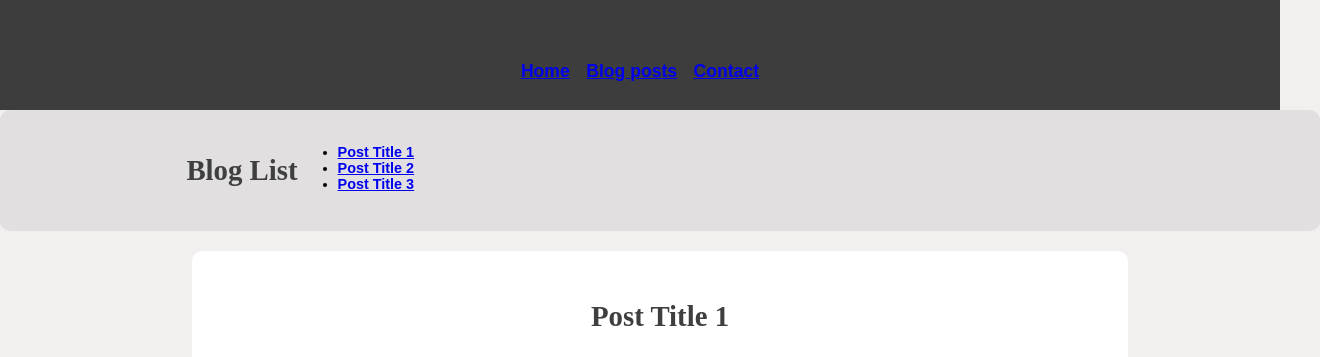
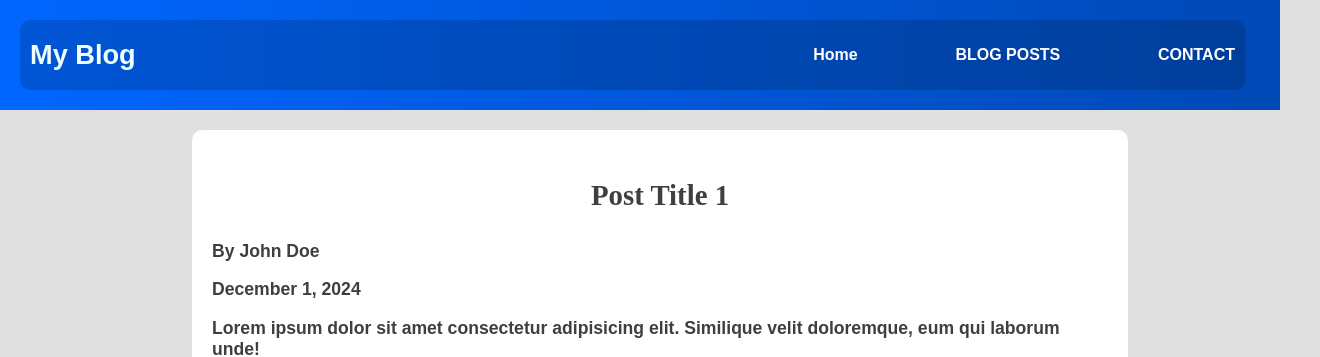
Before and after one commit to OMARELHADAD/Colors-Backgrounds-and-Media-Queries-Task-, a plain HTML site: page index.html in a window 1280 px wide. Shown: the top 357 px of the page, 1320 px wide, since content can reach past the window. Drawn offline with Linux system fonts and the light colour scheme.

Commit message:
created the new nav

```diff
--- a/index.html
+++ b/index.html
@@ -3,24 +3,22 @@
 <head>
     <meta charset="UTF-8">
     <meta name="viewport" content="width=device-width, initial-scale=1.0">
-    <title>FLEXBOX & TYPOGRAPHY TASK</title>
+    <title>colors and media query task</title>
     <link rel="stylesheet" href="style.css">
 </head>
 <body>
-    <nav class="nav">
-        <button class="nav__button"><a href="#blog-list">Home</a></button>
-        <button class="nav__button"><a href="#post-title-1">Blog posts</a></button>
-        <button class="nav__button"><a href="#name">Contact</a></button>
-    </nav>
-    <div class="blog-list" id="blog-list">
-        <span style="width: 13%;"></span>
-        <h2 style=" color: rgb(63, 63, 63); font-family: 'Times New Roman', Times, serif; font-size: 1.8rem;">Blog List</h2>
-        <ul style="font-size: 0.9rem;">
-            <li><a href="#post-title-1">Post Title 1</a></li>
-            <li><a href="#post-title-2">Post Title 2</a></li>
-            <li><a href="#post-title-3">Post Title 3</a></li>
-        </ul>
+    <div class="outer-nav">
+        <div class="nav" id="nav">
+            <h2 style="font-size: 1.7rem; font-weight:730; color: azure;">My Blog</h2>
+            <ul>
+                <li><a href="#home">Home</a></li>
+                <li><a href="#about">BLOG POSTS</a></li>
+                <li><a href="#contact">CONTACT</a></li>
+            </ul>
+        </div>
+
     </div>
+
 
     <div class="post" id="post-title-1">
         <h3 style="text-align: center; color: rgb(63, 63, 63); font-family: 'Times New Roman', Times, serif; font-size: 1.8rem;">Post Title 1</h3>
--- a/style.css
+++ b/style.css
@@ -2,14 +2,49 @@ body{
     font-family: 'Arial', sans-serif;
     margin: 0;
     padding: 0;
-    background-color: rgb(242, 239, 239);
+    background-color: rgba(24, 24, 24, 0.135);
+
 }
-nav{
-    text-align: center ;
-    background-color: rgb(61, 61, 61);
-    height :50px;
-    padding-top: 60px;
+.outer-nav {
+    text-align: center;
+    width: 100%;
+    height: 110px;
+    background: linear-gradient(to right, rgb(0, 102, 255), rgb(0, 73, 182));
+    box-sizing: border-box;
+    padding: 20px;
+
+
+    display: flex;
+    justify-content: center;
+    align-items: center;
 }
+.nav{
+    background-color: rgba(0, 0, 0, 0.162);
+    margin-right: 15px;
+    padding: 0px 10px;
+    border-radius: 10px;
+    width: 100%;
+    height: 100%;
+    display: flex;
+    justify-content: space-between;
+    align-items: center;
+}
+.nav ul{
+    list-style: none;
+    display: flex;
+    justify-content: space-between;
+    align-items: center;
+    width: 35%;
+}
+.nav a{
+    text-decoration: none;
+    color: rgb(255, 255, 255);
+    font-size: 1.0rem;
+    font-weight: 600;
+    transition: background-color 0.3s ease;
+}
+
+
 button{
     background-color: rgba(61, 61, 61,0);
     border: none;
@@ -18,6 +53,14 @@ button{
     font-weight: 600;
     font-size: 1.1rem;
 
+}
+button a{
+    text-decoration: none;
+    color: rgb(193, 191, 193);
+}
+button:hover a{
+    color: rgb(255, 255, 255);
+    transition: 0.3s;
 }
 
 button:hover{
@@ -101,17 +144,7 @@ textarea{
     font-weight: 400;
 }
 
-.blog-list{
-    display: flex;
-    justify-content: flex-start;
-    padding-left: 20%;
-    width: 100%;
-    margin-bottom: 20px;
-    background-color: rgb(225, 223, 223);
-    padding: 20px;
-    border-radius: 10px;
-    font-weight: 600;
-}
+
 .post__title{
     font-size: 1.5rem;
     font-weight: 600;
```
